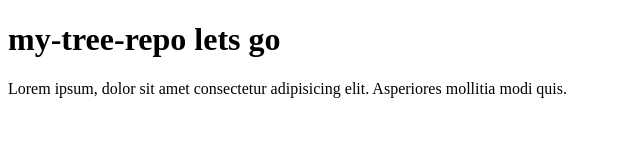
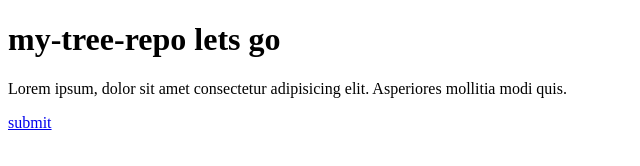
Before and after one commit to alamin363/my-tree-repo, a plain HTML site: page index.html in a window 1280 px wide. Shown: the full height of the page, 0-640 px from the left. Drawn offline with Linux system fonts and the light colour scheme.

Commit message:
button add

```diff
--- a/index.html
+++ b/index.html
@@ -9,5 +9,6 @@
 <body>
   <h1>my-tree-repo lets go</h1>
   <p>Lorem ipsum, dolor sit amet consectetur adipisicing elit. Asperiores mollitia modi quis.</p>
+  <a href="#">submit</a>
 </body>
 </html>
```
